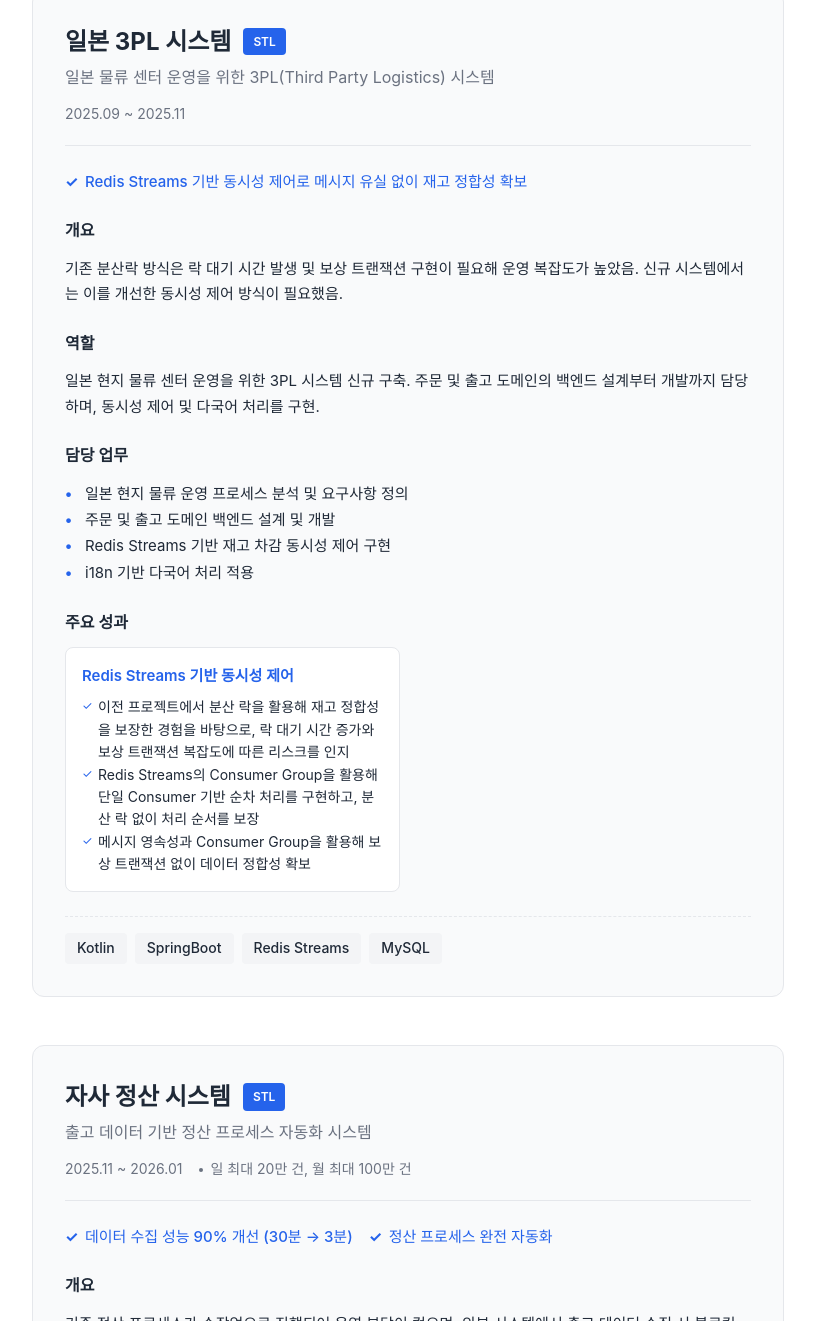
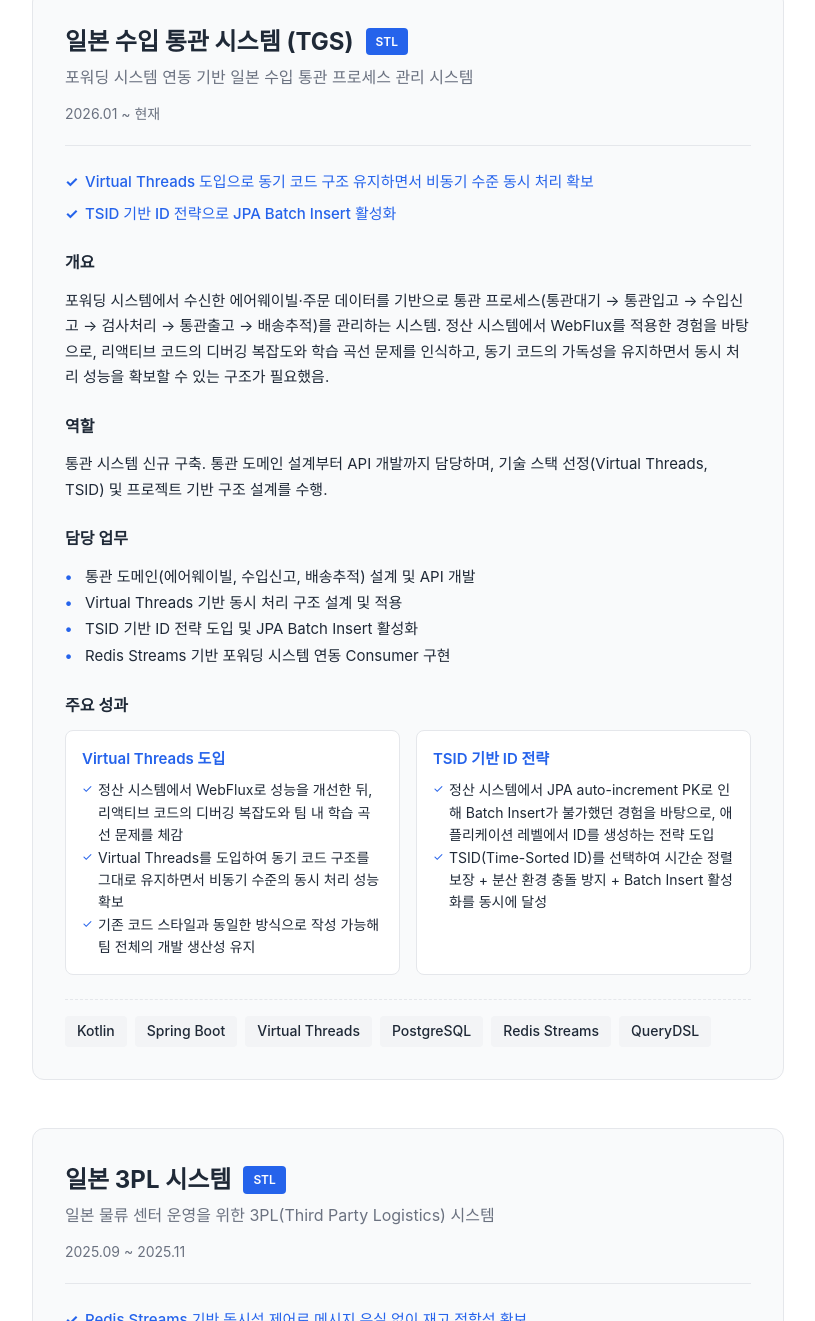
Before and after one commit to fmoni1306/resume, a website: page portfolio.html in a window 1280 px wide. Shown: the part 269-1590 px from the top of the page, without its empty margins (232-1047 px from the left). Drawn offline with Linux system fonts and the light colour scheme; a web font is replaced by a local one.

Commit message:
포트폴리오 TGS 프로젝트 추가

```diff
--- a/portfolio.html
+++ b/portfolio.html
@@ -39,6 +39,71 @@
     <header class="portfolio-header">
         <h1 class="portfolio-title">Portfolio</h1>
     </header>
+
+    <!-- 일본 수입 통관 시스템 (TGS) -->
+    <section class="portfolio-item">
+        <div class="portfolio-item-header">
+            <div class="portfolio-item-title">
+                <h2>일본 수입 통관 시스템 (TGS)</h2>
+                <span class="portfolio-badge">STL</span>
+            </div>
+            <p class="portfolio-item-subtitle">포워딩 시스템 연동 기반 일본 수입 통관 프로세스 관리 시스템</p>
+            <div class="portfolio-meta">
+                <span class="portfolio-period">2026.01 ~ 현재</span>
+            </div>
+        </div>
+        <ul class="portfolio-highlights">
+            <li>Virtual Threads 도입으로 동기 코드 구조 유지하면서 비동기 수준 동시 처리 확보</li>
+            <li>TSID 기반 ID 전략으로 JPA Batch Insert 활성화</li>
+        </ul>
+        <div class="portfolio-item-content">
+            <div class="portfolio-section">
+                <h3>개요</h3>
+                <p>포워딩 시스템에서 수신한 에어웨이빌·주문 데이터를 기반으로 통관 프로세스(통관대기 → 통관입고 → 수입신고 → 검사처리 → 통관출고 → 배송추적)를 관리하는 시스템. 정산 시스템에서 WebFlux를 적용한 경험을 바탕으로, 리액티브 코드의 디버깅 복잡도와 학습 곡선 문제를 인식하고, 동기 코드의 가독성을 유지하면서 동시 처리 성능을 확보할 수 있는 구조가 필요했음.</p>
+            </div>
+            <div class="portfolio-section">
+                <h3>역할</h3>
+                <p>통관 시스템 신규 구축. 통관 도메인 설계부터 API 개발까지 담당하며, 기술 스택 선정(Virtual Threads, TSID) 및 프로젝트 기반 구조 설계를 수행.</p>
+            </div>
+            <div class="portfolio-section">
+                <h3>담당 업무</h3>
+                <ul class="portfolio-tasks">
+                    <li>통관 도메인(에어웨이빌, 수입신고, 배송추적) 설계 및 API 개발</li>
+                    <li>Virtual Threads 기반 동시 처리 구조 설계 및 적용</li>
+                    <li>TSID 기반 ID 전략 도입 및 JPA Batch Insert 활성화</li>
+                    <li>Redis Streams 기반 포워딩 시스템 연동 Consumer 구현</li>
+                </ul>
+            </div>
+            <div class="portfolio-section">
+                <h3>주요 성과</h3>
+                <div class="portfolio-achievements">
+                    <div class="achievement-card">
+                        <h4>Virtual Threads 도입</h4>
+                        <ul>
+                            <li>정산 시스템에서 WebFlux로 성능을 개선한 뒤, 리액티브 코드의 디버깅 복잡도와 팀 내 학습 곡선 문제를 체감</li>
+                            <li>Virtual Threads를 도입하여 동기 코드 구조를 그대로 유지하면서 비동기 수준의 동시 처리 성능 확보</li>
+                            <li>기존 코드 스타일과 동일한 방식으로 작성 가능해 팀 전체의 개발 생산성 유지</li>
+                        </ul>
+                    </div>
+                    <div class="achievement-card">
+                        <h4>TSID 기반 ID 전략</h4>
+                        <ul>
+                            <li>정산 시스템에서 JPA auto-increment PK로 인해 Batch Insert가 불가했던 경험을 바탕으로, 애플리케이션 레벨에서 ID를 생성하는 전략 도입</li>
+                            <li>TSID(Time-Sorted ID)를 선택하여 시간순 정렬 보장 + 분산 환경 충돌 방지 + Batch Insert 활성화를 동시에 달성</li>
+                        </ul>
+                    </div>
+                </div>
+            </div>
+            <div class="portfolio-tech">
+                <span class="tag">Kotlin</span>
+                <span class="tag">Spring Boot</span>
+                <span class="tag">Virtual Threads</span>
+                <span class="tag">PostgreSQL</span>
+                <span class="tag">Redis Streams</span>
+                <span class="tag">QueryDSL</span>
+            </div>
+        </div>
+    </section>
 
     <!-- 일본 3PL 프로젝트 -->
     <section class="portfolio-item">
```
